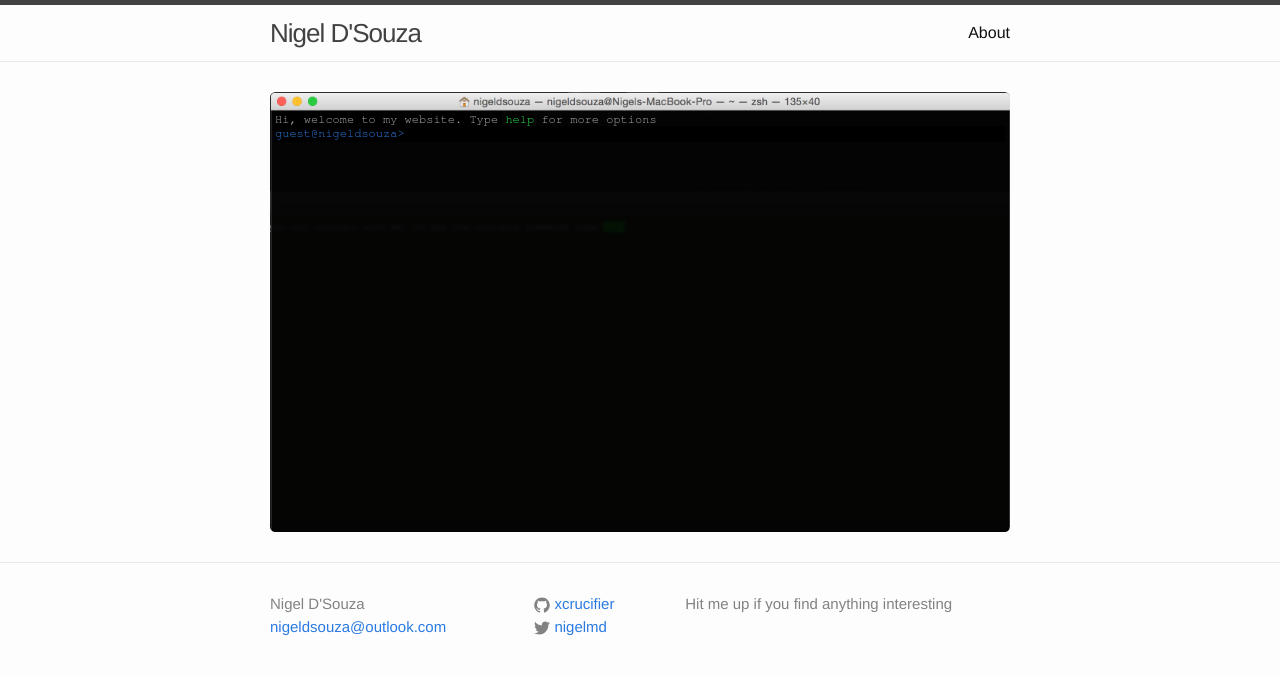
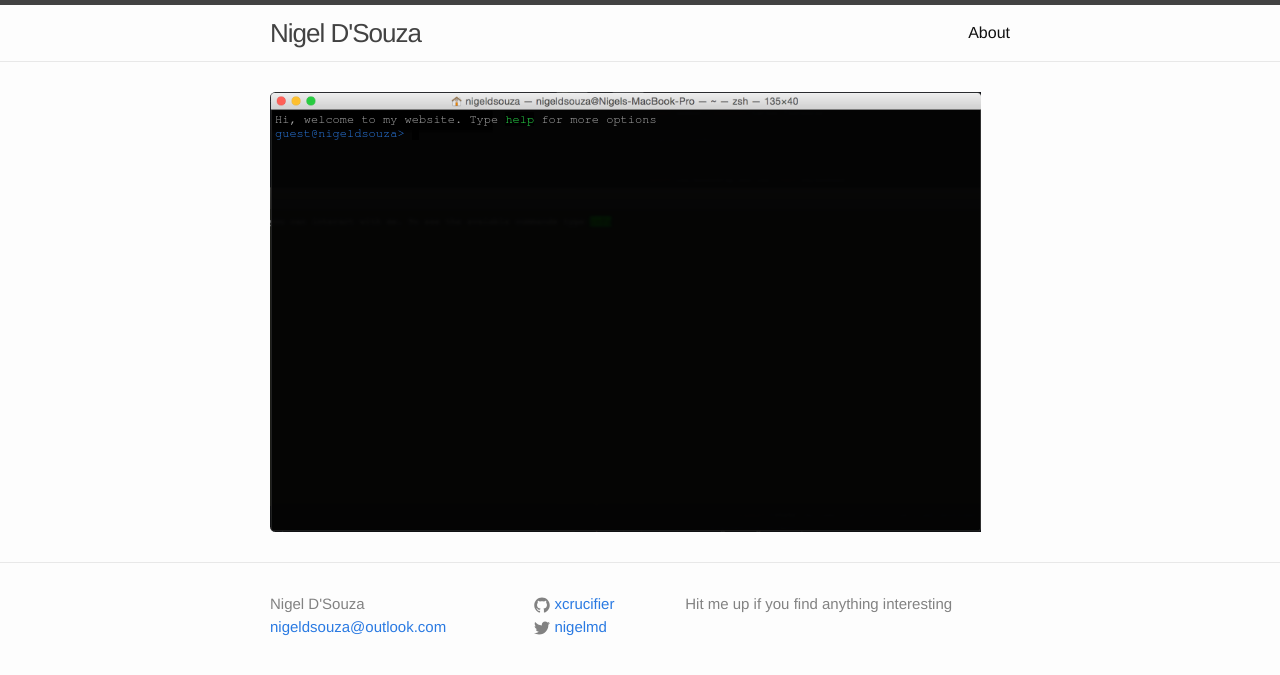
Before and after one commit to nigelmd/nigelmd.github.io, a Jekyll site: the page built from index.html, in a window 1280 px wide. Shown: the top 675 px of the page. Built offline with Jekyll 4.4.1, drawn with Linux system fonts in a browser that asks for light colours.

Commit message:
Testing mobile css

```diff
--- a/css/terminal.css
+++ b/css/terminal.css
@@ -1,8 +1,8 @@
 #terminal {
     background-image: url("../images/terminal.png");
     background-repeat: no-repeat;
-    /*background-size: contain;*/
-    background-size: cover;
-    border-radius: 5.5px;
-    /*width: 100%;*/
+    background-size: contain;
+    /*background-size: cover;*/
+    border-radius: 5.5px 5.5px;
+    width: 100%;
 }
```
Also changed, not shown: css/jquery.terminal.css.
